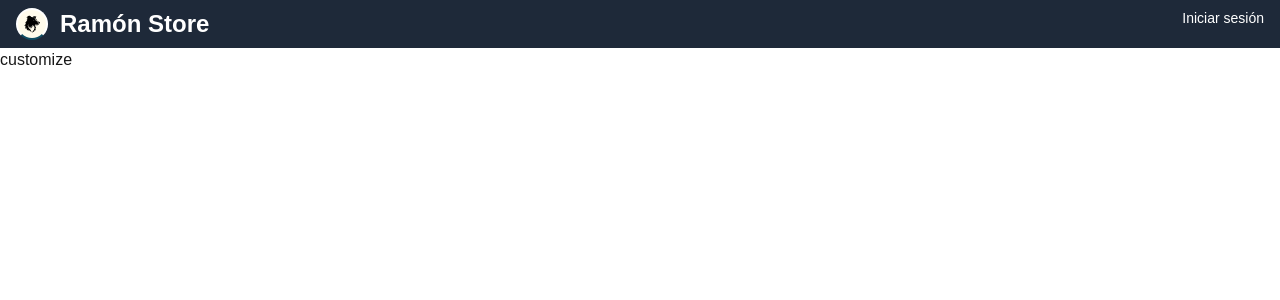
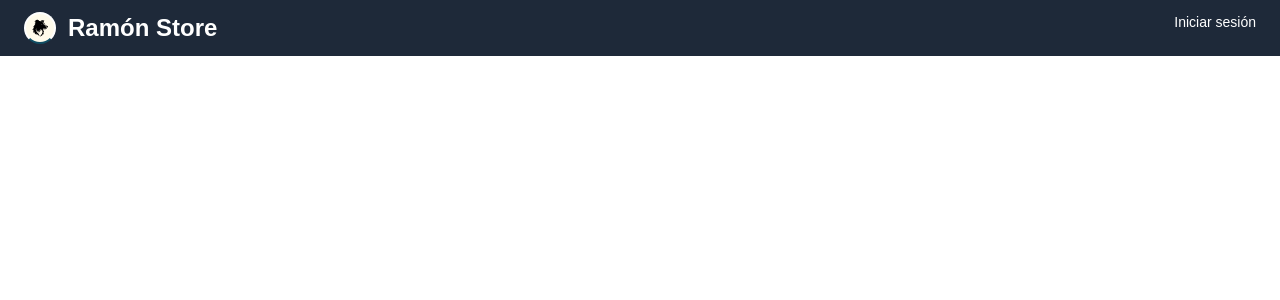
Before and after one commit to cordobacesar29/my-commerce, a Next.js app: page /customize in a window 1280 px wide. Shown: the top 300 px of the page. Built offline with nearby package versions, Linux system fonts and the light colour scheme; no server answers.

Commit message:
change styles

```diff
--- a/src/app/page.tsx
+++ b/src/app/page.tsx
@@ -15,7 +15,7 @@ const Home = () => {
   const snap = useSnapshot(state);
 
   return (
-    <main className="relative w-full h-screen overflow-hidden transition-all ease-in ">
+    <main className="relative w-full h-screen overflow-hidden transition-all ease-in pt-12">
       <AnimatePresence>
         {snap.intro && (
           <motion.section
--- a/src/components/Header.tsx
+++ b/src/components/Header.tsx
@@ -2,7 +2,7 @@ import { UserHeaderSection } from "./UserHeaderSection";
 
 export default function Header() {
   return (
-    <div className="bg-gray-800 text-white px-4 py-2 flex justify-between">
+    <div className="bg-gray-800 text-white px-6 py-3 flex justify-between fixed w-full top-0 z-50">
       <div className="flex items-center gap-3">
         <img src="/ramon_logo.svg" alt="Ramón Logo" className="h-8 w-8 bg-amber-50 border-2 border-b-cyan-900 rounded-full"  />
         <h1 className="text-2xl font-bold">Ramón Store</h1>
```
